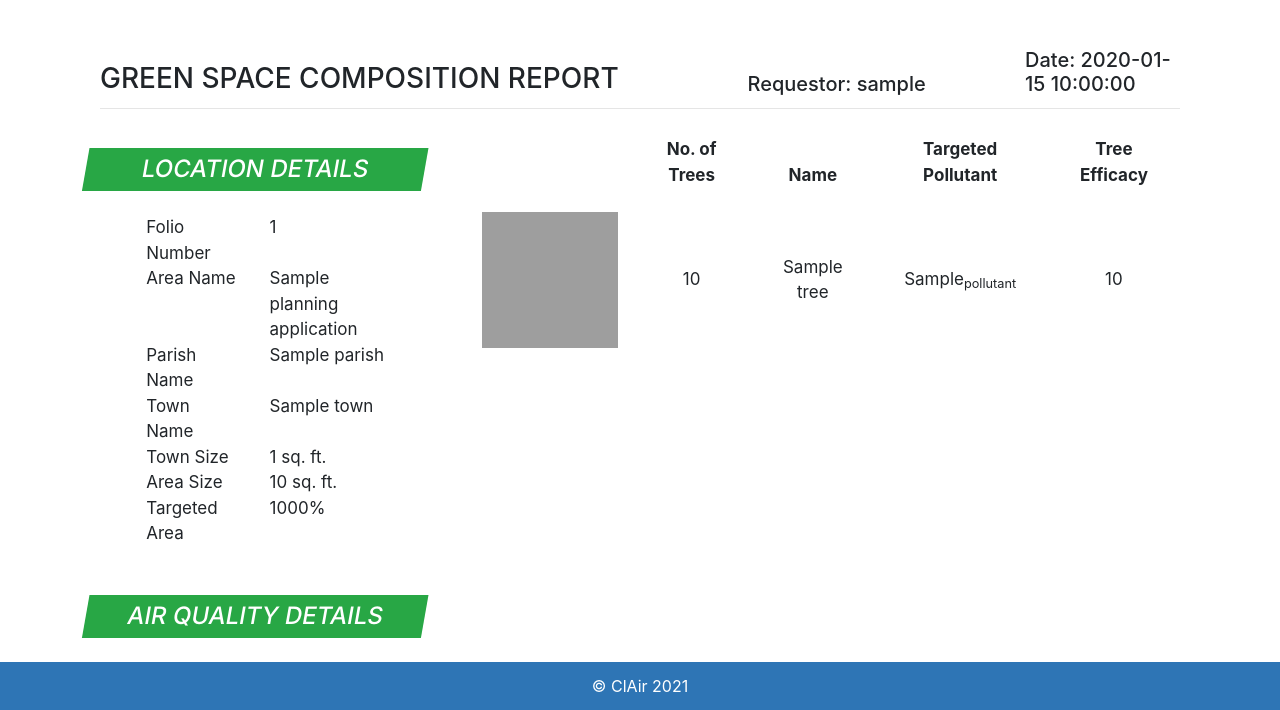
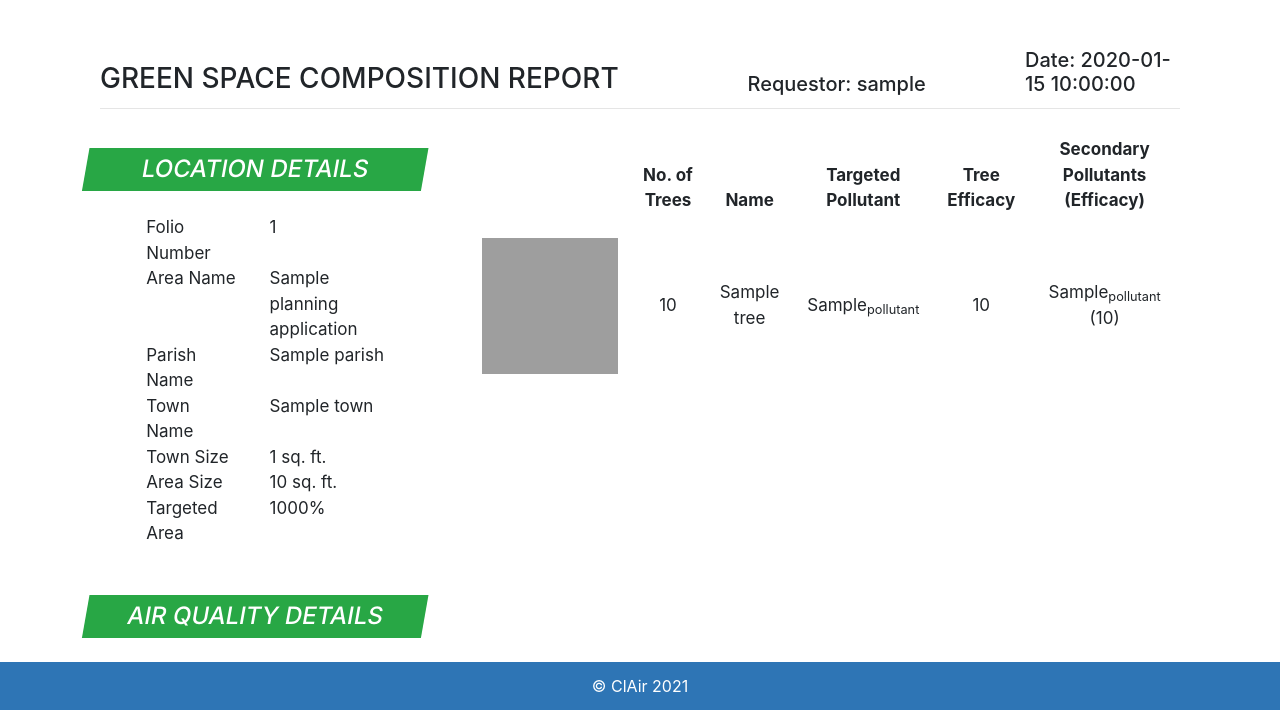
Before and after one commit to shadowlaw/ClAir, a Python web app: template app/templates/report.html in a window 1280 px wide. Shown: the part 90-800 px from the top of the page. Run offline with Jinja, Linux system fonts and the light colour scheme; the template is opened without the code that fills it: most values are stand-ins (such as "Sample title", 1, 10 or a date in 2020); some libraries are stand-ins or nearby versions; grey boxes are pictures that could not be loaded.

Commit message:
add secondary pollutants to report

```diff
--- a/app/blueprints/report/model/report_detail.py
+++ b/app/blueprints/report/model/report_detail.py
@@ -8,4 +8,5 @@ class ReportDetail(db.Model):
     quantity = db.Column(db.Integer)
     targeted_pollutant = db.Column(db.String(100), db.ForeignKey("pollutant.id"))
     targeted_pollutant_tree_efficacy = None
+    secondary_pollutants = None
     pollutant = db.relationship('Pollutant', lazy=True)
--- a/app/templates/report.html
+++ b/app/templates/report.html
@@ -106,6 +106,7 @@
                               <th scope="col">Name</th>
                               <th scope="col">Targeted Pollutant</th>
                               <th scope="col">Tree Efficacy</th>
+                              <th scope="col">Secondary Pollutants (Efficacy)</th>
                             </tr>
                           </thead>
                           <tbody>
@@ -122,6 +123,13 @@
                               <td class="align-middle">{{ report_detail.tree.name }}</td>
                               <td class="align-middle">{{report_detail.pollutant.name.split()[0] }}<sub>{{report_detail.pollutant.name.split()[1]}}</sub></td>
                               <td class="align-middle">{{ report_detail.targeted_pollutant_tree_efficacy.effectiveness | round }}</td>
+                              <td class="align-middle">
+                                  {% for sec_pol in report_detail.secondary_pollutants[:2] | sort(attribute='tree_efficacy.effectiveness', reverse=True) %}
+                                    <div class="row">
+                                        <span class="col">{{ sec_pol.pollutant.name.split()[0] }}<sub>{{ sec_pol.pollutant.name.split()[1] }}</sub> ({{ sec_pol.tree_efficacy.effectiveness | round }})</span>
+                                    </div>
+                                  {% endfor %}
+                              </td>
                             </tr>
                             {% endfor %}
                           </tbody>
```
Also changed, not shown: app/blueprints/main/service/report_service.py (+2 -6 lines), app/blueprints/report/model/targeted_pollutants.py (+7 -3 lines), app/blueprints/report/views.py (+9 -0 lines).
